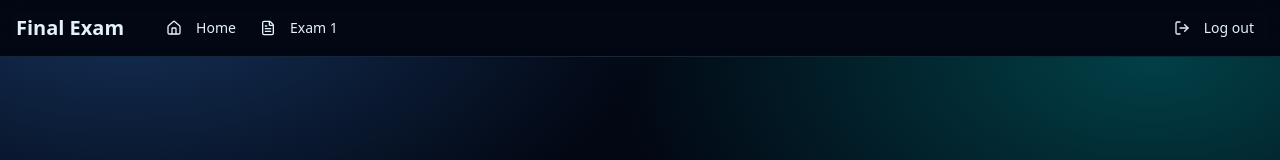
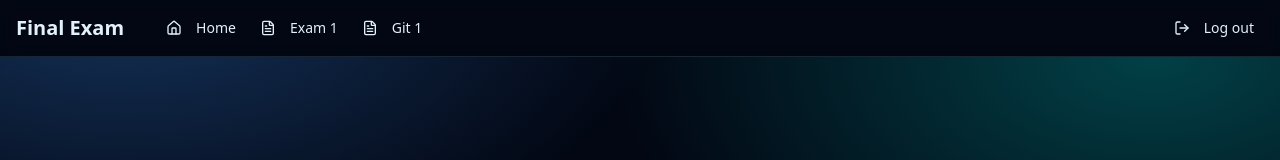
Before and after one commit to qcprof/finalexam, a Next.js app: page / in a window 1280 px wide. Shown: the top 160 px of the page. Built offline with nearby package versions, Linux system fonts and the light colour scheme.

Commit message:
added git 1 menu option

```diff
--- a/components/navigation-menu.tsx
+++ b/components/navigation-menu.tsx
@@ -32,6 +32,20 @@ export function NavigationMenu() {
               </Button>
             </a>
 
+            <a
+              href="https://github.com/qcprof/home-auction"
+              target="_blank"
+              rel="noopener noreferrer"
+            >
+              <Button
+                variant="ghost"
+                size="sm"
+                className="text-[--color-fg] hover:bg-gray-800 hover:text-blue-400 cursor-pointer transition"
+              >
+                <FileText className="mr-2 h-4 w-4" />
+                Git 1
+              </Button>
+            </a>
 
            </div>
         </div>
```
